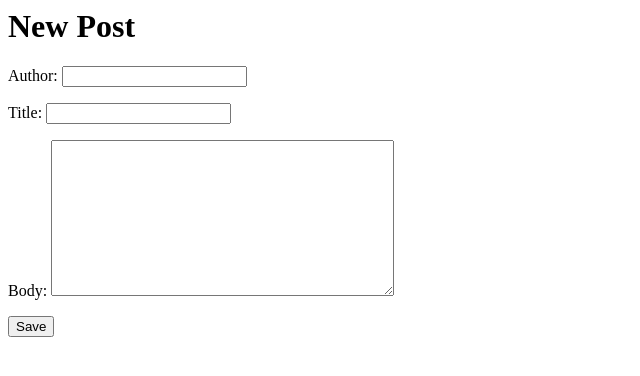
After one commit to caseymccullough/scribble, a Django app: page /posts/new in a window 1280 px wide. The commit adds this page. Shown: the top 376 px of the page, without its empty margins (0-640 px from the left). Run offline with Django 3.2, Linux system fonts and the light colour scheme.

Commit message:
all requirements met.  No time for fancy formatting or additional links

```diff
--- /dev/null
+++ b/scribble_root/scribble/forms.py
@@ -0,0 +1,12 @@
+from django import forms
+from .models import Post, Comment
+
+class PostForm(forms.ModelForm):
+    class Meta:
+        model = Post
+        fields = ('author', 'title', 'body')
+
+class CommentForm(forms.ModelForm):
+    class Meta:
+        model = Comment
+        fields = ('post', 'author', 'body')
--- a/scribble_root/scribble/models.py
+++ b/scribble_root/scribble/models.py
@@ -10,9 +10,9 @@ class Post (models.Model):
         return result
 
 class Comment (models.Model):
-    post = models.ForeignKey(Post, on_delete=models.CASCADE, related_name="posts")
-    author = models.CharField(max_length=100)
-    body = models.CharField(max_length=250)
+    post = models.ForeignKey(Post, on_delete=models.CASCADE, related_name="comments")
+    author = models.CharField(max_length=100, default="anonymous")
+    body = models.CharField(max_length=250, default="undefined")
 
     def __str__(self):
         return self.body[:20] + ". . ."
--- /dev/null
+++ b/scribble_root/scribble/templates/scribble/comment_form.html
@@ -0,0 +1,5 @@
+<h1>New Comment</h1>
+<form method="POST" class="comment-form">
+    {% csrf_token %}{{form.as_p}}  <!--wrap each section in a p tag -->
+    <button type="submit" class="save btn btn-default">Save</button>
+</form>
--- a/scribble_root/scribble/templates/scribble/post_detail.html
+++ b/scribble_root/scribble/templates/scribble/post_detail.html
@@ -8,7 +8,7 @@
   <ul>
     {% for comment in post.comments.all %}
     <li>
-      here's the comment{{ comment.author }}-{{ comment.body }}
+      {{ comment.author }}-{{ comment.body }}
     </li>
     {% endfor %}
   </ul>
--- /dev/null
+++ b/scribble_root/scribble/templates/scribble/post_form.html
@@ -0,0 +1,5 @@
+<h1>New Post</h1>
+<form method="POST" class="post-form">
+    {% csrf_token %}{{form.as_p}}  <!--wrap each section in a p tag -->
+    <button type="submit" class="save btn btn-default">Save</button>
+</form>
--- a/scribble_root/scribble/templates/scribble/post_list.html
+++ b/scribble_root/scribble/templates/scribble/post_list.html
@@ -3,7 +3,9 @@
 <ul>
     {% for post in posts %}
         <li>
-            <a href="/post/{{post.id}}">{{ post.title}}</a>
+            <a href="/posts/{{post.id}}">{{ post.title}}</a>
+
+
         </li>
     {% endfor %}
 </ul>
--- a/scribble_root/scribble/urls.py
+++ b/scribble_root/scribble/urls.py
@@ -20,6 +20,15 @@ from . import views
 urlpatterns = [
     path('admin/', admin.site.urls),
     path("posts/", views.post_list, name="post_list"),
-    path('post/<int:pk>', views.post_detail, name="post_detail" ),
+    path('posts/<int:pk>', views.post_detail, name="post_detail" ), # take that int and assign to pk
     path('comments/', views.comment_list, name="comment_list"),
+    path('comments/<int:pk>', views.comment_detail, name="comment_detail"),
+    path('comments/new', views.comment_create, name="comment_create"),
+    path('comments/<int:pk>/edit', views.comment_edit, name="comment_edit"),
+    path('comments/<int:pk>/delete', views.comment_delete, name="comment_delete"),
+    path('posts/new', views.post_create, name="post_create"),
+    path('posts/<int:pk>/edit', views.post_edit, name="post_edit"),
+    path('posts/<int:pk>/delete', views.post_delete, name="post_delete"),
+
+
 ]
--- a/scribble_root/scribble/views.py
+++ b/scribble_root/scribble/views.py
@@ -1,16 +1,101 @@
-from django.shortcuts import render
+from django.shortcuts import render, redirect
 from .models import Post, Comment
+from .forms import PostForm, CommentForm
+
+# Index
+# New
+# Destroy
+# Update
+# Create
+# Edit
+# Show
 
 #Index Posts
 def post_list(request):
     posts = Post.objects.all()
-    return render(request, 'scribble/post_list.html', {'posts': posts})
+    return render(request, 'scribble/post_list.html', {'posts': posts}) # posts: posts is a key value pair
 
-# individual post w/ associated comments
+#Index Comments
+def comment_list(request):
+    comments = Comment.objects.all()
+    return render (request, 'scribble/comment_list.html', {'comments': comments})
+
+#New Post
+def post_create(request):
+    if request.method == "POST":
+        #create a form instance and populate with data
+        form = PostForm(request.POST)
+        #check whether it's valid
+        if form.is_valid():
+            #Save new post and redirect to show page
+            post = form.save()
+            return redirect('post_detail', pk = post.pk)
+    else:
+        form = PostForm()
+    return render(request, 'scribble/post_form.html', {'form': form})
+
+
+#New Comment
+def comment_create(request):
+    if request.method == "POST":
+        #create a comment instance and populate with data
+        form = CommentForm(request.POST)
+        #check whether it's valid
+        if form.is_valid():
+            #Save new post and redirect to show page
+            comment = form.save()
+            # there is no comment detail, so go to associated post.
+            # !! valid syntax?
+            return redirect('post_detail', pk = comment.post.pk)
+    else:
+        form = CommentForm()
+    return render(request, 'scribble/comment_form.html', {'form': form})
+
+# Destroy a Post
+def post_delete(request, pk):
+    Post.objects.get(id=pk).delete()
+    # back to post list page
+    return redirect('post_list')
+
+# Destroy a Comment
+def comment_delete(request, pk):
+    post_pk = Comment.objects.get(id=pk).post.id
+    Comment.objects.get(id=pk).delete()
+    # back to post list page
+    ## !! change to current post?
+    return redirect('post_detail', pk = post_pk)
+
+# Update / Edit Post
+def post_edit (request, pk):
+    post = Post.objects.get(pk=pk)
+    if request.method == "POST":
+        form = PostForm(request.POST, instance=post)
+        if form.is_valid():
+            post = form.save() # data now from form prev from db
+            return redirect('post_detail', pk=post.pk)
+    else: # they are requesting to get the form
+        form = PostForm(instance = post) # populate with current data
+    return render(request, 'scribble/post_form.html', {'form': form})
+
+# Update / Edit Comment
+def comment_edit (request, pk):
+    comment = Comment.objects.get(pk=pk)
+    if request.method == "POST":
+        # populate form with current data
+        form = CommentForm(request.POST, instance=comment)
+        if form.is_valid():
+            comment = form.save() # data now from form prev from db
+            return redirect('post_detail', pk=comment.post.pk)
+    else: # they are requesting to get the form
+        form = CommentForm(instance = comment) # populate with current data
+    return render(request, 'scribble/comment_form.html', {'form': form})
+
+# Show individual post w/ associated comments
 def post_detail(request, pk):
     post = Post.objects.get(id=pk)
     return render(request, 'scribble/post_detail.html', {'post': post})
 
-def comment_list(request):
-    comments = Comment.objects.all()
-    return render (request, 'scribble/comment_list.html', {'comments': comments})
+# Show individual comment
+def comment_detail(request, pk):
+    comment = Comment.objects.get(id=pk)
+    return render(request, 'scribble/comment_detail.html', {'comment': comment})
```
Also changed, not shown: scribble_root/scribble/templates/scribble/comment_detail.html (added, +7 -0 lines).
